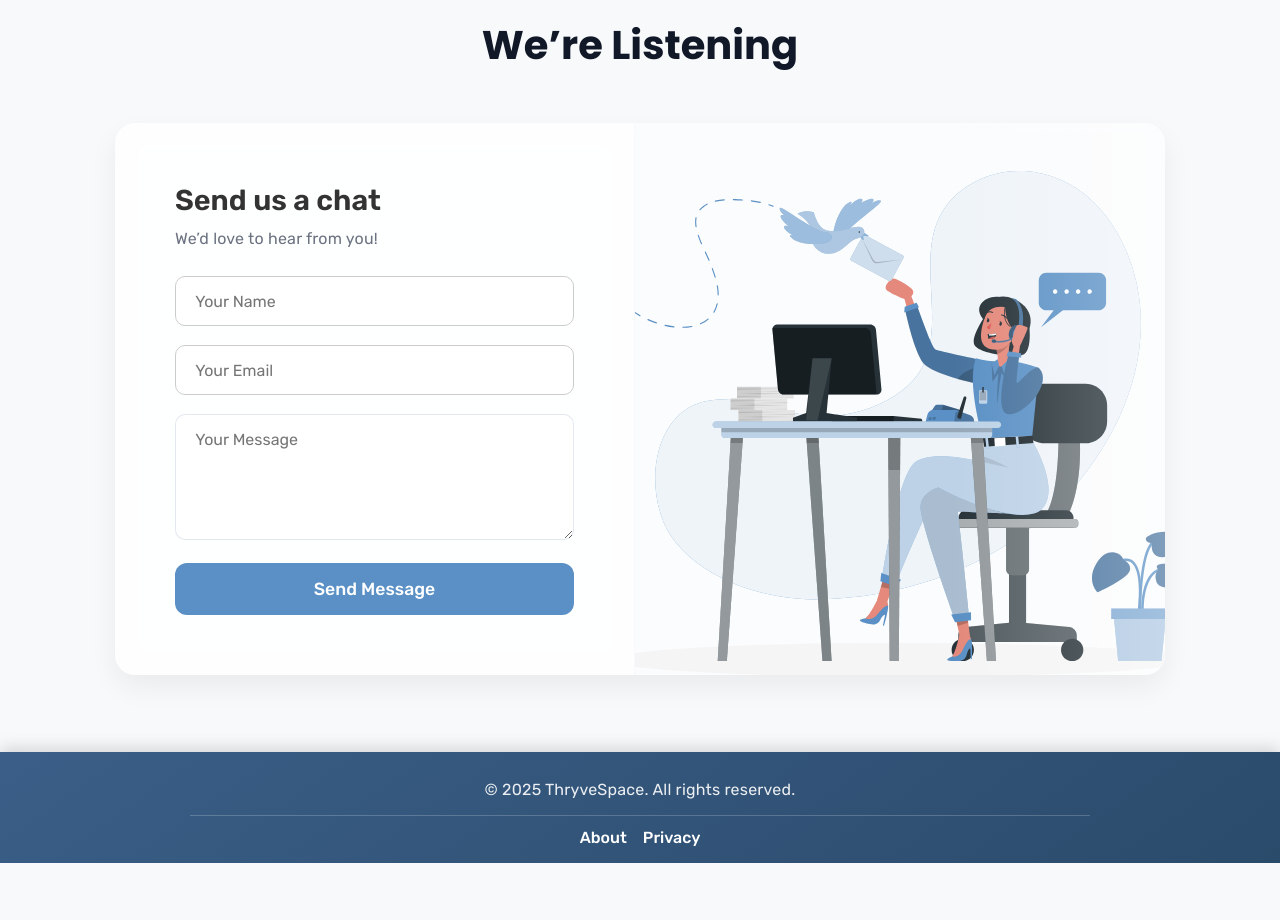
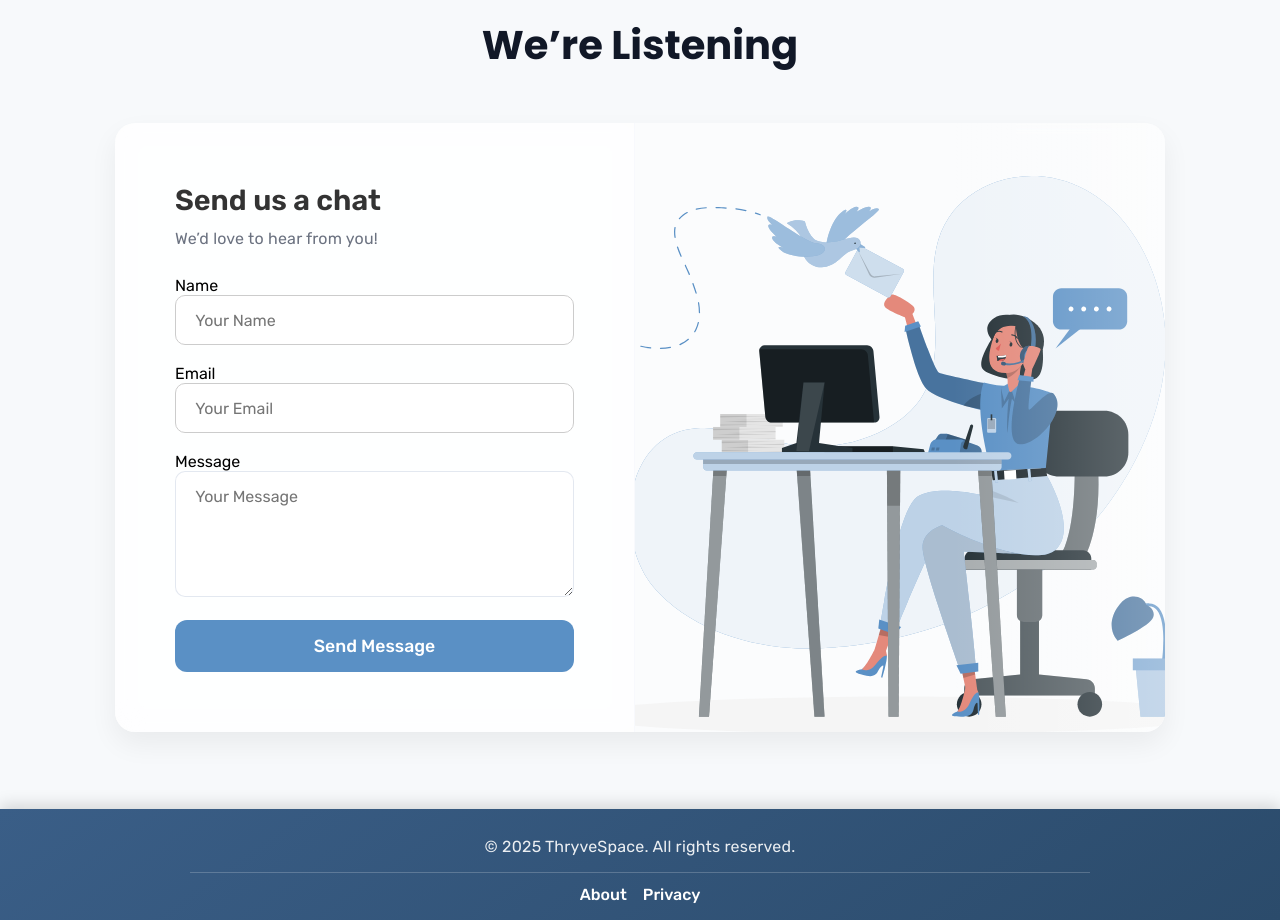
Before and after one commit to ProjectHireReady/ThryveSpace, a React (Vite) app in the folder frontend/: page / in a window 1280 px wide. Shown: the part 4620-5540 px from the top of the page. Before the commit the page ends 5483 px from the top, so only its background shows below. Built offline with nearby package versions, Linux system fonts and the light colour scheme; no server answers.

Commit message:
feat(contact): add client validation, loading state, and success/error feedback

```diff
--- a/frontend/src/components/ContactSection.jsx
+++ b/frontend/src/components/ContactSection.jsx
@@ -1,53 +1,194 @@
+// src/components/ContactSection.jsx
+import { useId, useMemo, useState } from "react";
 import "./ContactSection.css";
 import contactImage from "../assets/contact-img.svg";
+import { sendContact } from "../services/contactService";
+
+function validate(values) {
+  const errors = {};
+  // Name
+  if (!values.name || values.name.trim().length < 2) {
+    errors.name = "Please enter at least 2 characters.";
+  }
+  // Email
+  const email = values.email?.trim();
+  if (!email) {
+    errors.email = "Email is required.";
+  } else {
+    const re = /^[^\s@]+@[^\s@]+\.[^\s@]+$/;
+    if (!re.test(email)) errors.email = "Please enter a valid email.";
+  }
+  // Message
+  if (!values.message || values.message.trim().length < 10) {
+    errors.message = "Message should be at least 10 characters.";
+  }
+  return errors;
+}
 
 function ContactSection() {
-  const handleSubmit = (e) => {
+  const nameId = useId();
+  const emailId = useId();
+  const msgId = useId();
+
+  const [values, setValues] = useState({ name: "", email: "", message: "" });
+  const [errors, setErrors] = useState({});
+  const [submitting, setSubmitting] = useState(false);
+  const [toast, setToast] = useState("");
+  const [serverError, setServerError] = useState("");
+
+  const isValid = useMemo(
+    () => Object.keys(validate(values)).length === 0,
+    [values]
+  );
+
+  function onChange(e) {
+    setValues((v) => ({ ...v, [e.target.name]: e.target.value }));
+    if (errors[e.target.name]) {
+      // live-clear just this field’s error
+      setErrors((prev) => ({ ...prev, [e.target.name]: undefined }));
+    }
+  }
+
+  async function onSubmit(e) {
     e.preventDefault();
-    const form = e.target;
-    const data = {
-      name: form.name.value,
-      email: form.email.value,
-      message: form.message.value,
-    };
-    console.log("Contact form submitted:", data);
-    form.reset();
-  };
+    const nextErrors = validate(values);
+    setErrors(nextErrors);
+    setServerError("");
+
+    if (Object.keys(nextErrors).length > 0) return;
+
+    setSubmitting(true);
+    try {
+      await sendContact({
+        name: values.name.trim(),
+        email: values.email.trim(),
+        message: values.message.trim(),
+      });
+      setValues({ name: "", email: "", message: "" });
+      setToast("Thanks for reaching out 💌");
+      // Auto-hide after 4s
+      setTimeout(() => setToast(""), 4000);
+    } catch (err) {
+      setServerError(err?.message || "Something went wrong. Please try again.");
+    } finally {
+      setSubmitting(false);
+    }
+  }
 
   return (
     <section className="contact-section">
-      <h2 className="section-heading">We’re Listening</h2>{" "}
-      {/* main section header */}
+      <h2 className="section-heading">We’re Listening</h2>
       <div className="contact-container">
         <div className="form-wrapper glass">
-          <h3 className="form-heading">Send us a chat</h3>{" "}
-          {/* form-specific heading */}
+          <h3 className="form-heading">Send us a chat</h3>
           <p className="form-subtext">We’d love to hear from you!</p>
-          <form className="contact-form" onSubmit={handleSubmit}>
+
+          {/* Success toast */}
+          {toast && (
+            <div
+              role="status"
+              aria-live="polite"
+              className="banner banner-success"
+            >
+              {toast}
+            </div>
+          )}
+
+          {/* Error banner */}
+          {serverError && (
+            <div
+              role="alert"
+              aria-live="assertive"
+              className="banner banner-error"
+            >
+              {serverError}
+            </div>
+          )}
+
+          <form className="contact-form" onSubmit={onSubmit} noValidate>
+            {/* Name */}
+            <div className="field">
+              <label htmlFor={nameId} className="label">
+                Name
+              </label>
               <input
+                id={nameId}
                 type="text"
                 name="name"
                 placeholder="Your Name"
-              className="form-input"
+                className={`form-input${errors.name ? " has-error" : ""}`}
+                value={values.name}
+                onChange={onChange}
+                autoComplete="name"
+                aria-invalid={!!errors.name}
+                aria-describedby={errors.name ? `${nameId}-err` : undefined}
                 required
               />
+              {errors.name && (
+                <p id={`${nameId}-err`} className="field-error">
+                  {errors.name}
+                </p>
+              )}
+            </div>
+
+            {/* Email */}
+            <div className="field">
+              <label htmlFor={emailId} className="label">
+                Email
+              </label>
               <input
+                id={emailId}
                 type="email"
                 name="email"
                 placeholder="Your Email"
-              className="form-input"
+                className={`form-input${errors.email ? " has-error" : ""}`}
+                value={values.email}
+                onChange={onChange}
+                autoComplete="email"
+                aria-invalid={!!errors.email}
+                aria-describedby={errors.email ? `${emailId}-err` : undefined}
                 required
               />
+              {errors.email && (
+                <p id={`${emailId}-err`} className="field-error">
+                  {errors.email}
+                </p>
+              )}
+            </div>
+
+            {/* Message */}
+            <div className="field">
+              <label htmlFor={msgId} className="label">
+                Message
+              </label>
               <textarea
+                id={msgId}
                 name="message"
                 placeholder="Your Message"
-              className="form-textarea"
+                className={`form-textarea${errors.message ? " has-error" : ""}`}
                 rows="5"
+                value={values.message}
+                onChange={onChange}
+                aria-invalid={!!errors.message}
+                aria-describedby={
+                  errors.message ? `${msgId}-err` : undefined
+                }
                 required
-            ></textarea>
+              />
+              {errors.message && (
+                <p id={`${msgId}-err`} className="field-error">
+                  {errors.message}
+                </p>
+              )}
+            </div>
 
-            <button type="submit" className="form-button">
-              Send Message
+            <button
+              type="submit"
+              className="form-button"
+              disabled={submitting || !isValid}
+              aria-busy={submitting ? "true" : "false"}
+            >
+              {submitting ? "Sending…" : "Send Message"}
             </button>
           </form>
         </div>
```
Lines whose indentation alone changed are shown as unchanged.
